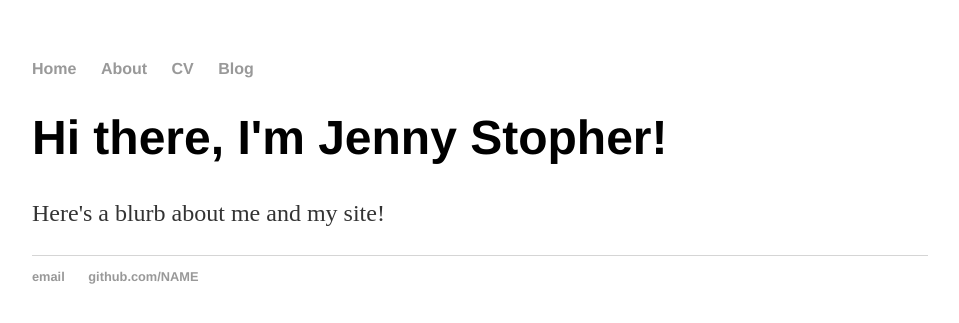
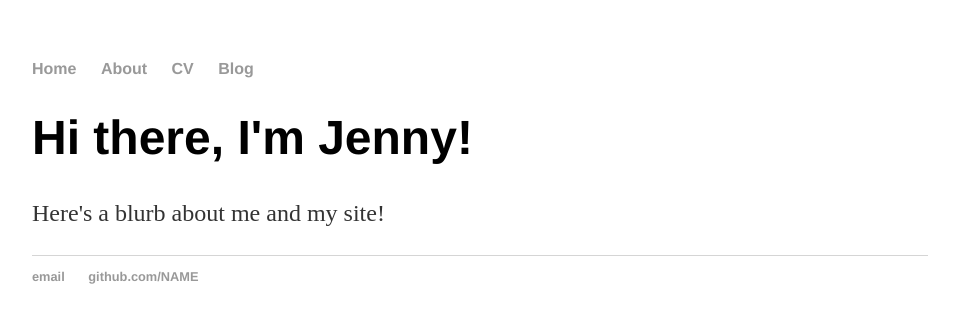
Before and after one commit to Jemastop/jemastop.github.io, a Jekyll site: the page built from index.html, in a window 1280 px wide. Shown: the top 323 px of the page, without its empty margins (160-1119 px from the left). Built offline with Jekyll 4.4.1, drawn with Linux system fonts in a browser that asks for light colours.

Commit message:
Update index.html
New index page with default layout

```diff
--- a/index.html
+++ b/index.html
@@ -1,29 +1,9 @@
-<!DOCTYPE html>
-<html>
-	<head>
-		<title>Jenny Stopher, Web Developer</title>
-		<link rel="stylesheet" type="text/css" href="/css/main.css">
-	</head>
-	<body>
-		<nav>
-    		<ul>
-        		<li><a href="/">Home</a></li>
-	        	<li><a href="/about">About</a></li>
-        		<li><a href="/cv">CV</a></li>
-        		<li><a href="/blog">Blog</a></li>
-    		</ul>
-		</nav>
-		<div class="container">
-    		<div class="blurb">
-        		<h1>Hi there, I'm Jenny Stopher!</h1>
-				<p>Here's a blurb about me and my site!</p>
-    		</div><!-- /.blurb -->
-		</div><!-- /.container -->
-		<footer>
-    		<ul>
-        		<li><a href="mailto:your-email@gmail.com">email</a></li>
-        		<li><a href="https://github.com/Jemastop">github.com/NAME</a></li>
-			</ul>
-		</footer>
-	</body>
-</html>
+---
+layout: default
+title: "Jenny Stopher, Web Developer"
+---
+<div class="blurb">
+	<h1>Hi there, I'm Jenny!</h1>
+	<p>Here's a blurb about me and my site!</p>
+	<What do you know?</p>
+</div><!-- /.blurb -->
```
